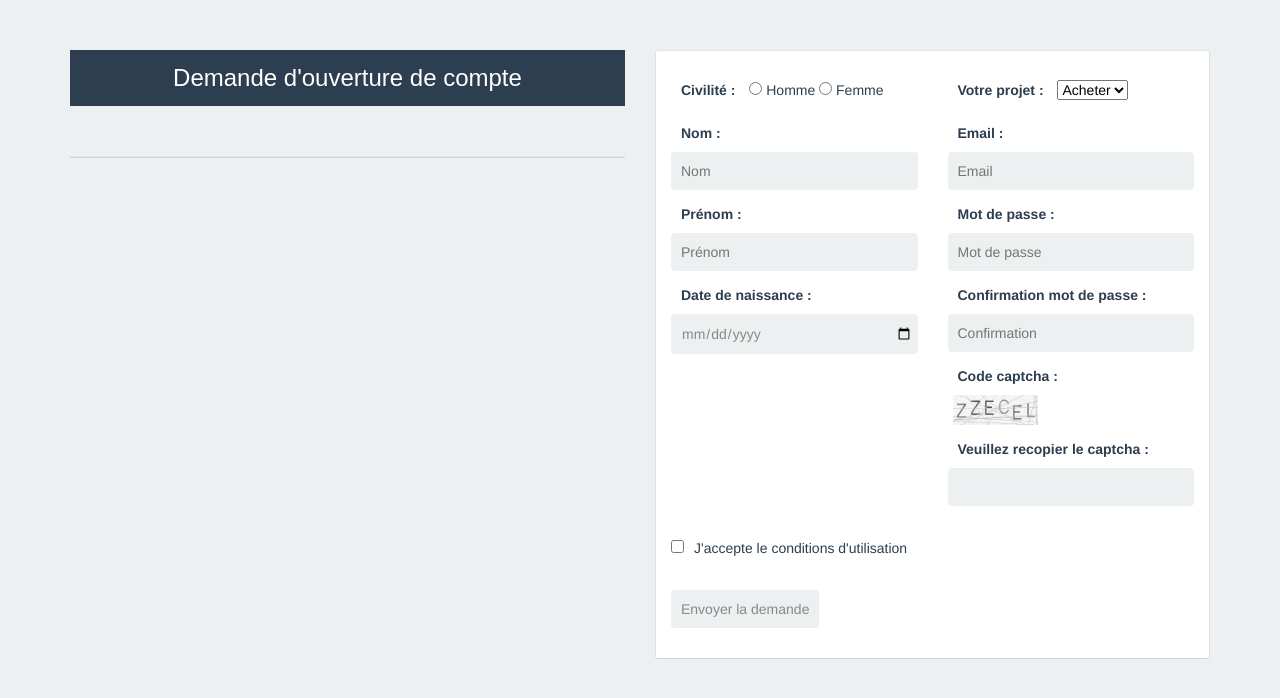
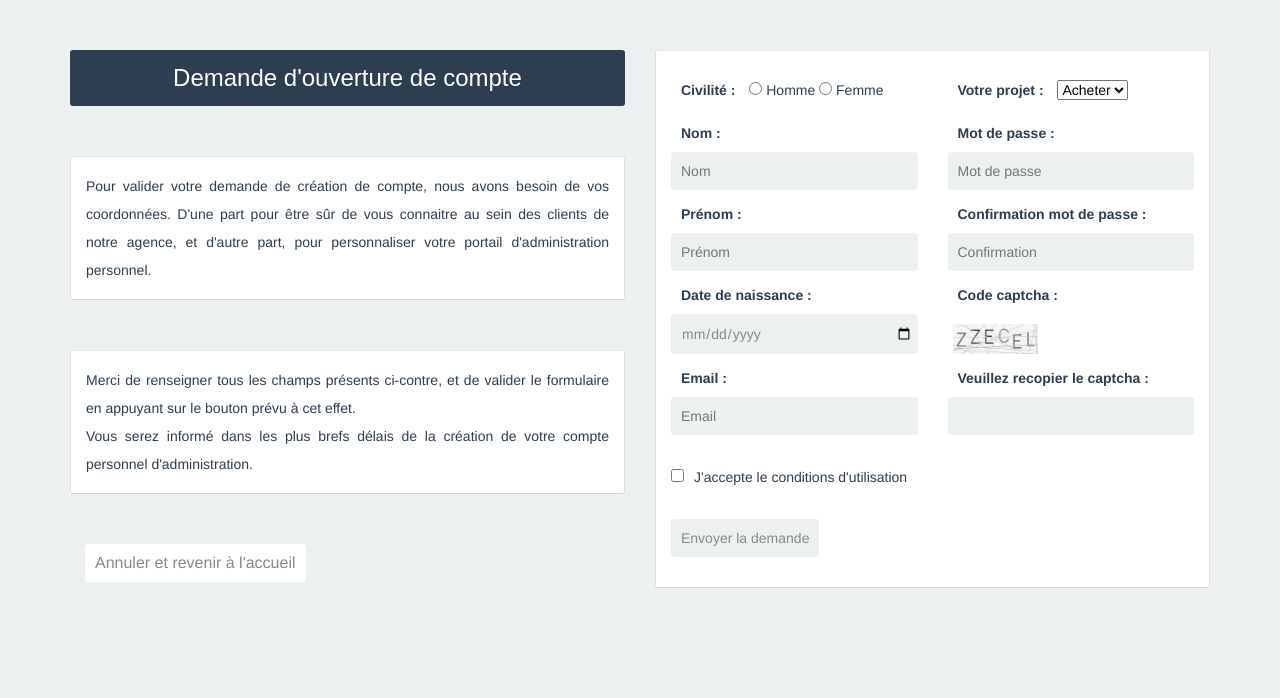
Before and after one commit to aoblet/agence_immo, a PHP site: page /inscription.html in a window 1280 px wide. Shown: the top 698 px of the page. Run offline with PHP 8.4, Linux system fonts and the light colour scheme; some libraries are stand-ins or nearby versions; some web fonts are replaced.

Commit message:
all folks

```diff
--- a/css/styles.css
+++ b/css/styles.css
@@ -890,19 +890,47 @@ width: 100px;
 
 #form-new-count-title{
 	margin: 50px auto;
+	border-radius: 3px;
 }
+
 #form-new-count-title h3{
 	padding: 15px;
 	color: #fff;
 }
 
-
-#form-new-count-infos{
+.form-new-count-infos{
 	margin: 50px auto;
+	min-height: 100px;
+	text-align: justify;
+}
+.form-new-count-infos p{
+	padding: 15px;
 }
 
-
-
+.return-back{
+	float: left;
+	position: relative;
+	padding:5px;
+    padding-left: 10px;
+    padding-right: 10px;
+    font-size: 16px;
+    margin: 0;
+    background: #FFF;
+    color:#888;
+    border:none;
+    outline:none;
+    display: inline-block;
+    -webkit-appearance:none;
+    -moz-appearance:none;
+    appearance:none;
+    cursor:pointer;
+    border-radius: 4px;
+    margin-left: 15px;
+}
+.return-back:hover{
+	text-decoration: none;
+	opacity: .8;
+}
 
 #form-new-count-inner{
 	padding: 15px;
--- a/inscription.html
+++ b/inscription.html
@@ -41,9 +41,20 @@
 							<h3>Demande d'ouverture de compte</h3>
 						</div>
 
-						<div id="form-new-count-infos" class="bg-white">
+						<div class="form-new-count-infos bg-white">
+							<p>Pour valider votre demande de création de compte, nous avons besoin de vos coordonnées. D'une part pour être sûr de vous connaitre au sein des clients de notre agence, et d'autre part, pour personnaliser votre portail d'administration personnel.</p>
+						</div>
 
+						<div class="form-new-count-infos bg-white">
+							<p>Merci de renseigner tous les champs présents ci-contre, et de valider le formulaire en appuyant sur le bouton prévu à cet effet.<br>
+							Vous serez informé dans les plus brefs délais de la création de votre compte personnel d'administration.
+							</p>
 						</div>
+
+
+							<a href="index.html" class="return-back">Annuler et revenir à l'accueil</a>
+
+
 
 
 
@@ -76,6 +87,10 @@
 								<label>Date de naissance :</label>
 								<input type="date" max="2013-12-25" min="1900-08-13" name="date">
 							</p>
+							<p>
+								<label>Email :</label>
+								<input type="text" name="email" value="" required="required" placeholder="Email"/>
+							</p>
 							</div>
 							<div class="col-md-6">
 							<p>
@@ -86,10 +101,7 @@
 									<option>Louer</option>
 								</select>
 							</p>
-							<p>
-								<label>Email :</label>
-								<input type="text" name="email" value="" required="required" placeholder="Email"/>
-							</p>
+
 							<p>
 								<label>Mot de passe :</label>
 								<input type="password" name="pwd" value="" required="required" placeholder="Mot de passe"/>
@@ -102,8 +114,8 @@
 							<p>
 								<label>Code captcha :</label>
 							</p>
-								<p>
-								<img src="img/captcha2.png" height="30">
+							<p>
+								<img src="img/captcha2.png" height="30" style="margin-top:10px;">
 							</p>
 							<p>
 								<label>Veuillez recopier le captcha :</label>
```
